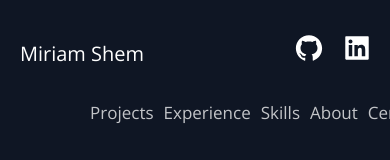
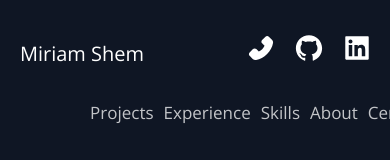
Before and after one commit to shemmiriam/portfolio, a Next.js app: page / in a window 390 px wide. Shown: the top 160 px of the page. Built offline with nearby package versions, Linux system fonts and the light colour scheme.

Commit message:
Show phone number in site header
Adds a tel: link with phone icon next to the GitHub/LinkedIn icons in the top header, so it's visible on every page, not just the CV.

```diff
--- a/src/components/Header/Header.js
+++ b/src/components/Header/Header.js
@@ -1,6 +1,6 @@
 import Link from 'next/link';
 import React from 'react';
-import { AiFillGithub, AiFillLinkedin } from 'react-icons/ai';
+import { AiFillGithub, AiFillLinkedin, AiFillPhone } from 'react-icons/ai';
 import { Container, Div1, Div2, Div3, NavLink, SocialIcons } from './HeaderStyles';
 import { personalInfo, navLinks } from '../../constants/constants';
 
@@ -29,6 +29,9 @@ const Header = () => (
       ))}
     </Div2>
     <Div3>
+      <SocialIcons href={`tel:${personalInfo.phone.replace(/\s+/g, '')}`} title={personalInfo.phone}>
+        <AiFillPhone size="3rem" />
+      </SocialIcons>
       <SocialIcons href={personalInfo.github} target="_blank" rel="noopener noreferrer">
         <AiFillGithub size="3rem" />
       </SocialIcons>
```
